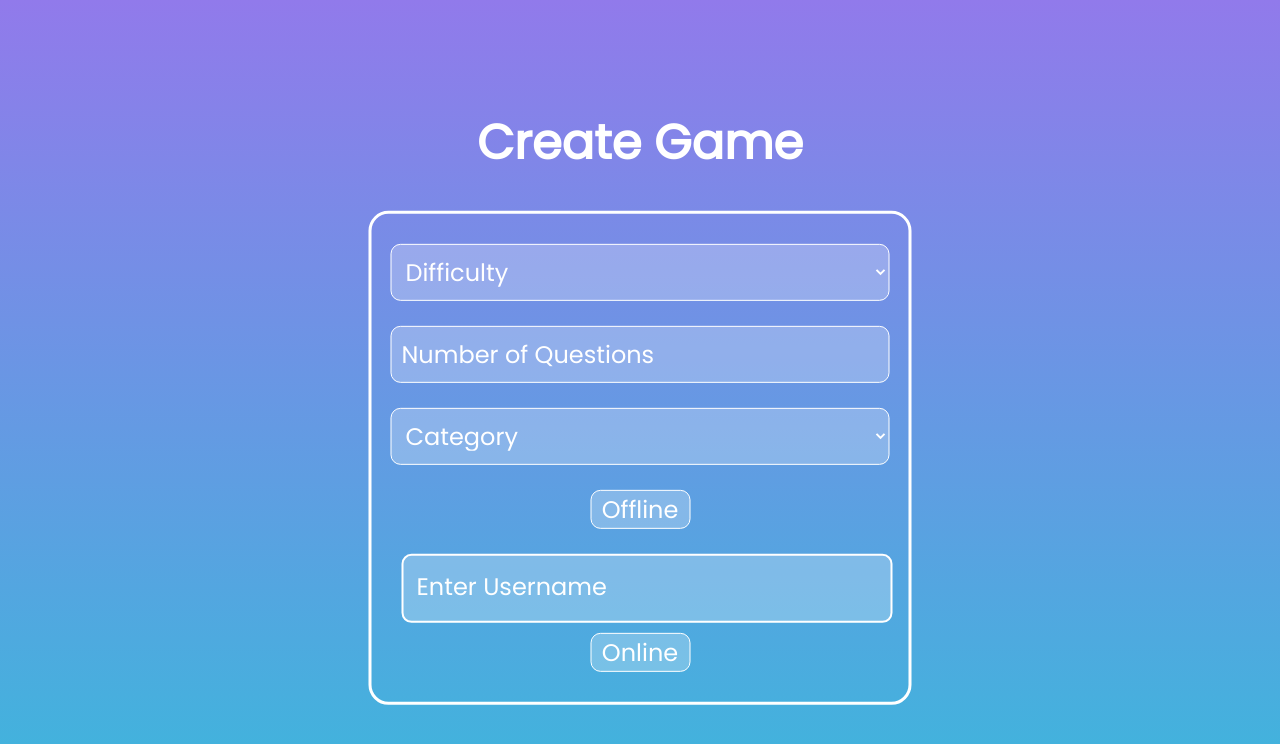
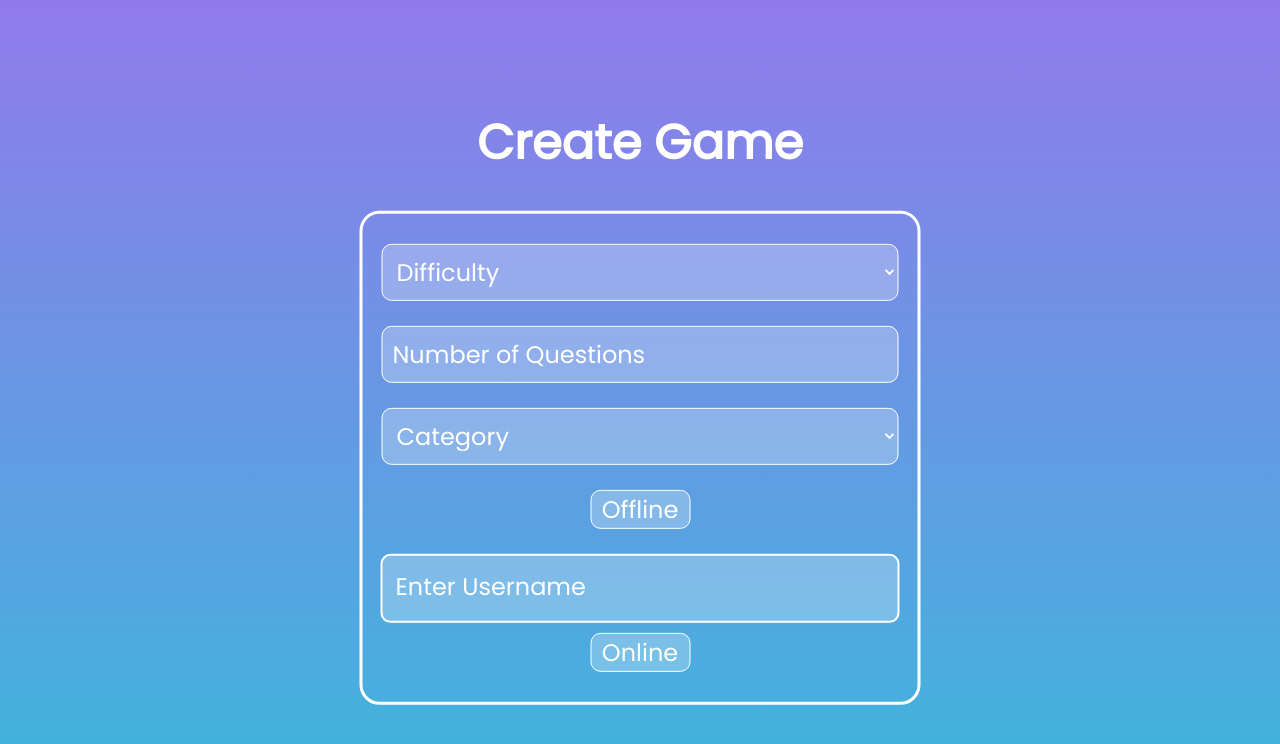
Before and after one commit to georgewood749/lap-3-quiz-project, a React (Create React App) app: page /create in a window 1280 px wide. Shown: the top 744 px of the page. Built offline with nearby package versions, Linux system fonts and the light colour scheme; no server answers.

Commit message:
fixed username width

```diff
--- a/src/index.css
+++ b/src/index.css
@@ -96,9 +96,12 @@ input:focus + label, input:valid + label{
 }
 
 #creator {
-  width: 100%;
+  width: 102%;
   height:auto;
   position:relative;
+  margin-right: 16px;
+  margin-left: 2px;
+  /* margin: auto; */
 }
 
 .input_wrap:not(#creator) {
```
